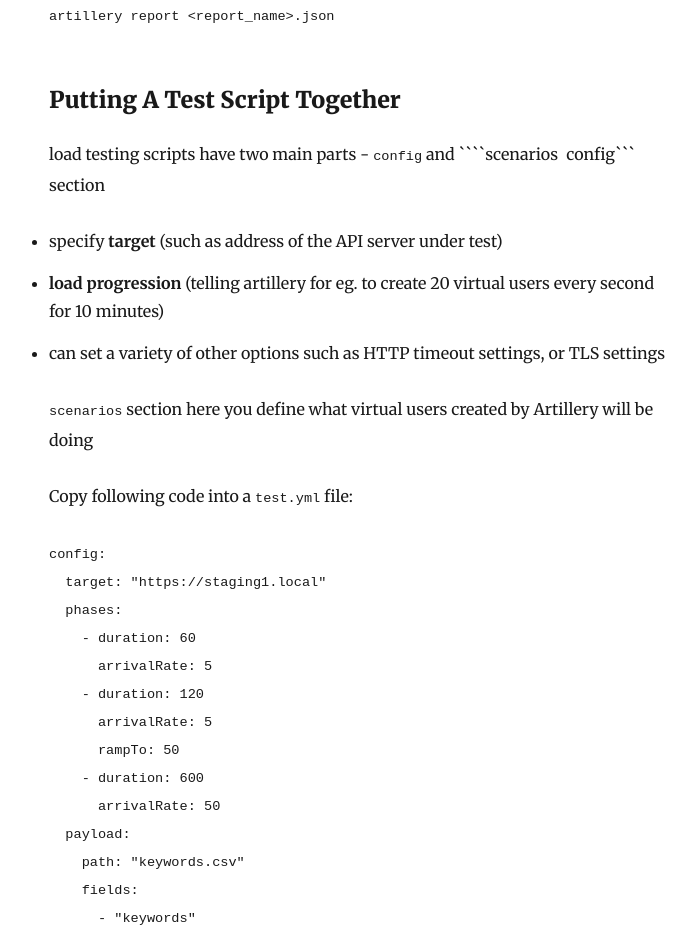
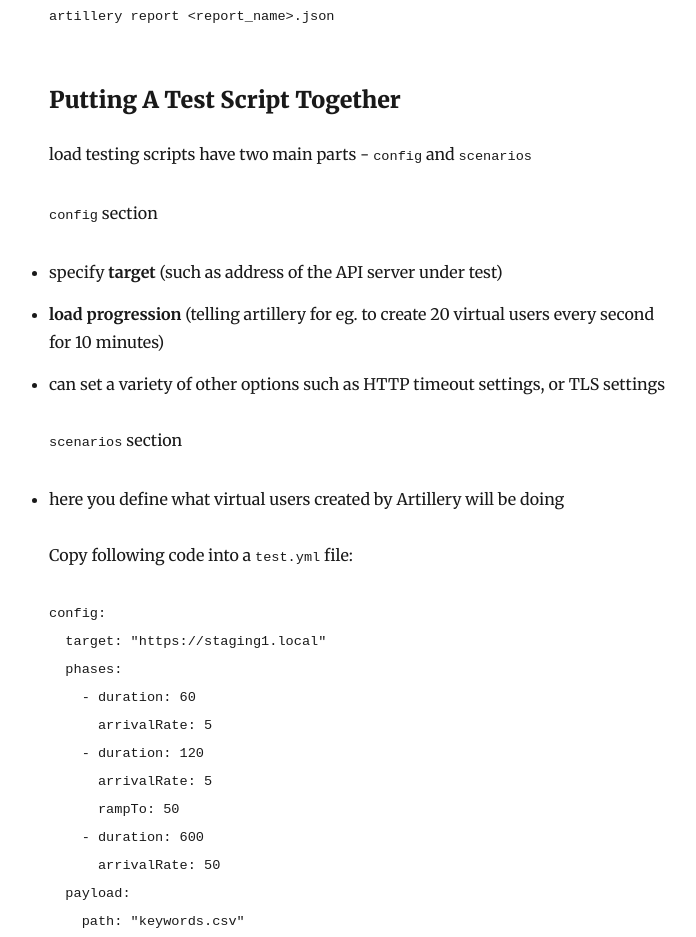
Before and after one commit to mechdeveloper/blog, a Gatsby site: page /2019-12-20-artillery-load-testing/ in a window 1280 px wide. Shown: the part 1309-2246 px from the top of the page, without its empty margins (276-972 px from the left). Built offline with nearby package versions, Linux system fonts and the light colour scheme; Gatsby itself is replaced by a stand-in of ours; some packages are replaced by stand-ins of ours; code samples lack their colours.

Commit message:
Update Blog “2019-12-20-artillery-load-testing”

`````diff
--- a/content/blog/2019-12-20-artillery-load-testing.md
+++ b/content/blog/2019-12-20-artillery-load-testing.md
@@ -38,14 +38,15 @@ artillery report <report_name>.json
 ```
 
 ### Putting A Test Script Together
-load testing scripts have two main parts - ```config``` and ````scenarios```
+load testing scripts have two main parts - ```config``` and ```scenarios```
+
 ```config``` section
 - specify __target__ (such as address of the API server under test)
 - __load progression__ (telling artillery for eg. to create 20 virtual users every second for 10 minutes)
 - can set a variety of other options such as HTTP timeout settings, or TLS settings
 
 ```scenarios``` section
-here you define what virtual users created by Artillery will be doing
+- here you define what virtual users created by Artillery will be doing
 
 Copy following code into a ```test.yml``` file:
 ```
`````
